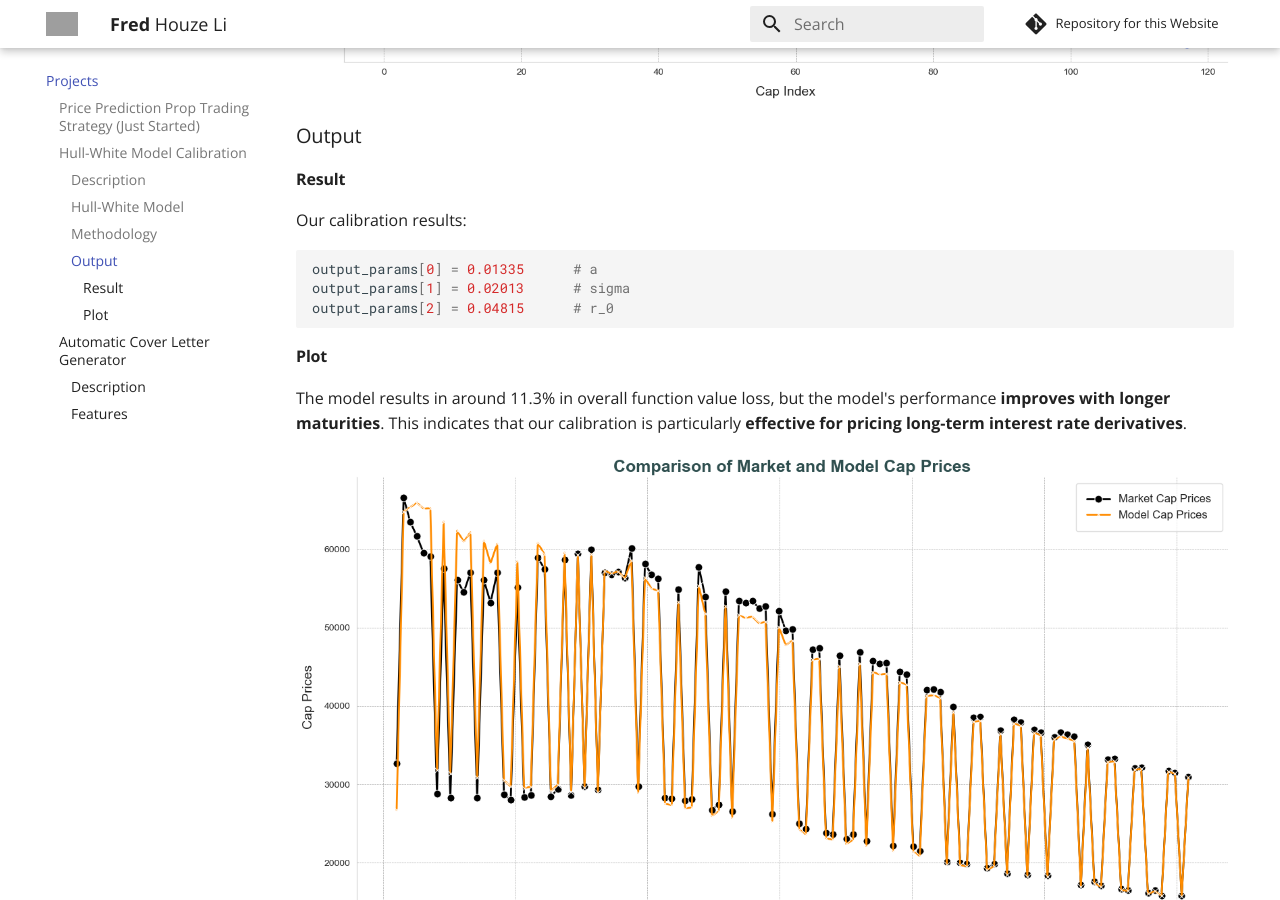
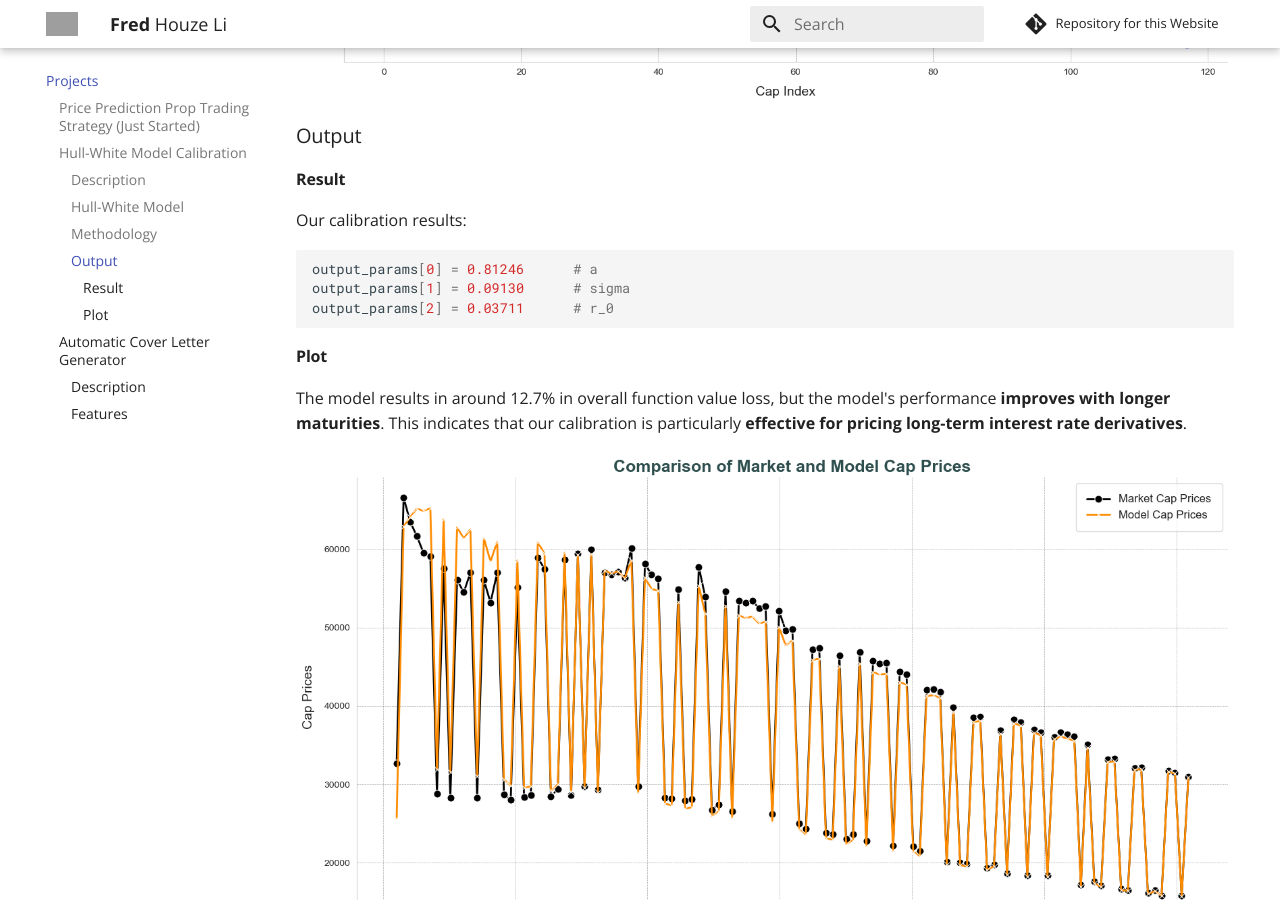
Before and after one commit to fredhli/fredhli.github.io, an MkDocs documentation site: the page built from docs/projects.md, in a window 1280 px wide and 900 px high, scrolled down 1489 px. Built offline with MkDocs 1.6.1 and Material for MkDocs 9.7.7, drawn with Linux system fonts in a browser that asks for light colours; comment, search, counter and statistics services are not loaded; grey boxes are pictures that could not be loaded.

Commit message:
Update calibration results

````diff
--- a/docs/projects.md
+++ b/docs/projects.md
@@ -31,13 +31,13 @@ To increase the sample size, we combined different caplets to obtain 120 caps fr
 Our calibration results:
 
 ```python
-output_params[0] = 0.01335      # a
-output_params[1] = 0.02013      # sigma
-output_params[2] = 0.04815      # r_0
+output_params[0] = 0.81246      # a
+output_params[1] = 0.09130      # sigma
+output_params[2] = 0.03711      # r_0
 ```
 
 #### Plot
-The model results in around 11.3% in overall function value loss, but the model's performance **improves with longer maturities**. This indicates that our calibration is particularly **effective for pricing long-term interest rate derivatives**.
+The model results in around 12.7% in overall function value loss, but the model's performance **improves with longer maturities**. This indicates that our calibration is particularly **effective for pricing long-term interest rate derivatives**.
 
 ![Hull-White Plot](assets/plots/hw_plot.png){ align=left }
 
````
Also changed, not shown: docs/assets/plots/hw_mc.png, docs/assets/plots/hw_plot.png.
